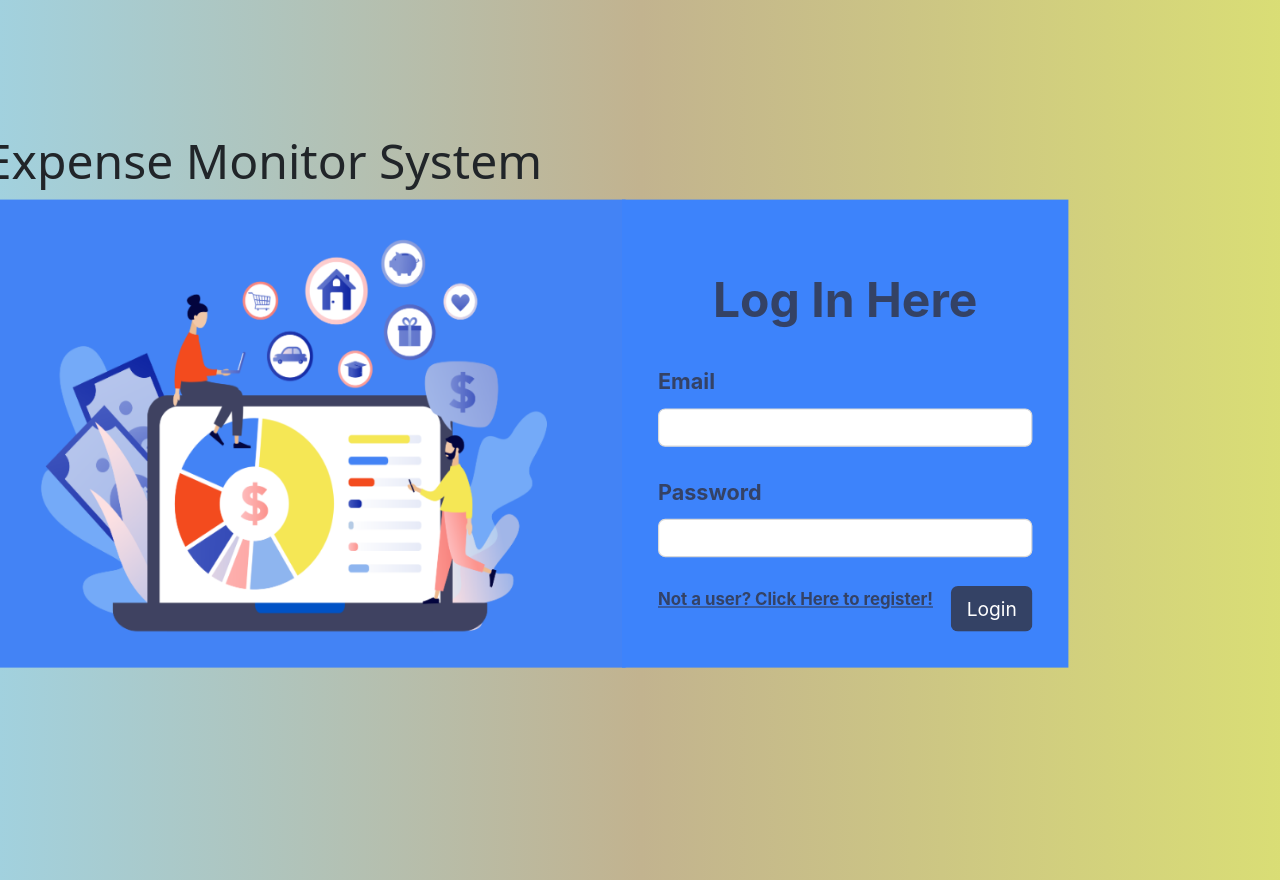
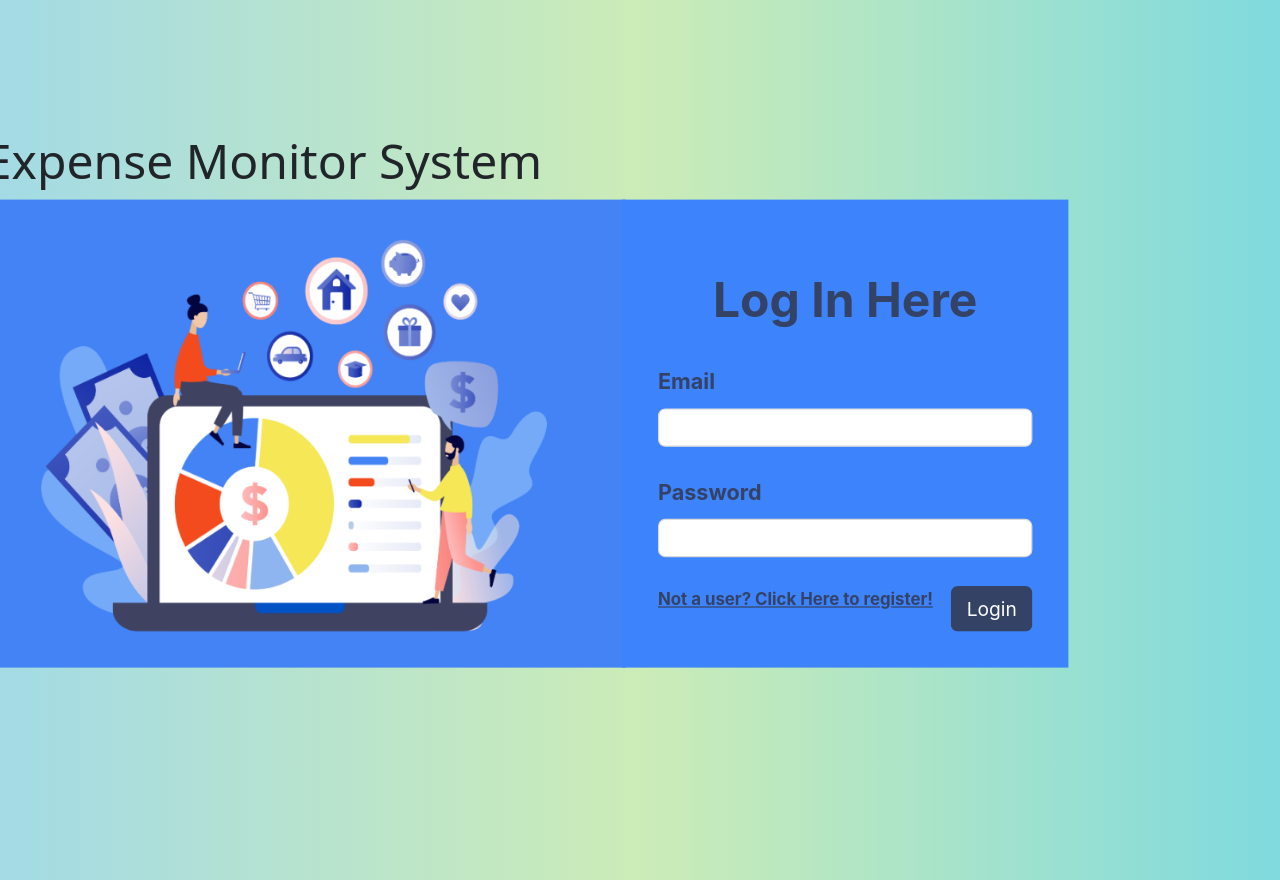
Before and after one commit to pankajajoshi/Expense-Management-System, a React (Create React App) app in the folder client/: page /login in a window 1280 px wide. Shown: the top 880 px of the page. Built offline with nearby package versions, Linux system fonts and the light colour scheme.

Commit message:
added styles

```diff
--- a/client/src/styles/Loginpage.css
+++ b/client/src/styles/Loginpage.css
@@ -5,13 +5,14 @@
     align-items: center;
     justify-content: center;
     box-shadow: rgba(0, 0, 0, 0.35) 0px 5px 15px;
-    background-image: linear-gradient(to right,  #9bd7ee, #c2b38f, #dee670);
+    background-image: linear-gradient(to right,  #e6f8ff, #fff5de, #fdffe5);
     /* background-image: linear-gradient(to right, #c6fffc, #e8d5a8, #da79f7); */
-  transition: background-image 0.5s ease-in-out, transform 1s ease-in-out;
+
 }
 
-.login-page:hover {
-  background-image: linear-gradient(to right, #9bd7ee, #c2b38f, #dee670);
+.login-page:hover{
+  background-image: linear-gradient(to right, #9bd7ee, #ccecb7, #70d6e6);
+  transition: background-image 1s ease-in-out, transform 1s ease-out;
   transform: scale(1.2);
 }
 
--- a/client/src/styles/RegisterPage.css
+++ b/client/src/styles/RegisterPage.css
@@ -4,13 +4,15 @@
   align-items: center;
   justify-content: center;
   /* background-color: rgb(38, 70, 130); */
-  background-image: linear-gradient(to right, #c6fffc, #e8d5a8, #da79f7);
-  transition: background-image 0.5s ease-in-out, transform 1s ease-in-out;
+  background-image: linear-gradient(to right, #f5fffe, #c3f7f4, #a0f5da);
+
 }
 
 .register-page:hover {
-  background-image: linear-gradient(to right, #da79f7, #e8d5a8, #c6fffc);
+  background-image: linear-gradient(to right, #e9fefb, #d4edeb, #c6fffc);
+  transition: background-image 0.5s ease-in-out, transform 1s ease-in-out;
   transform: scale(1.2);
+
 }
   .register-form {
     background-color: #fff;
```
Also changed, not shown: 1 other file (tests, documents, lock files or other folders).
